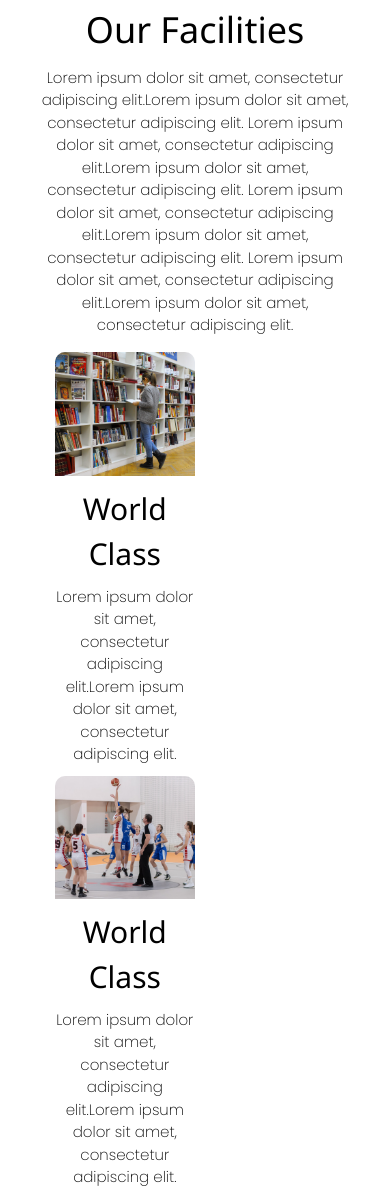
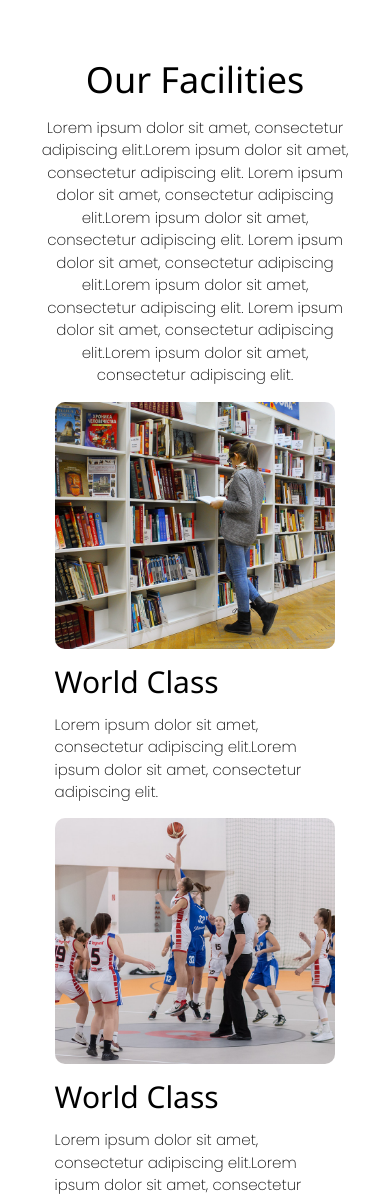
Before and after one commit to wendy3salinas/college-page, a plain HTML site: page index.html in a window 390 px wide. Shown: the part 6940-8134 px from the top of the page. Drawn offline with nearby package versions, Linux system fonts and the light colour scheme.

Commit message:
adds phone css

```diff
--- a/index.html
+++ b/index.html
@@ -146,7 +146,7 @@
             Lorem ipsum dolor sit amet, consectetur adipiscing elit.Lorem ipsum dolor sit amet, consectetur adipiscing elit.
         </p>
 
-    <div class="row">
+    <div class="row" id="facil">
         <div class="facilities-col">
             <img src="images/library.png">
             <h2>World Class</h2>
--- a/style.css
+++ b/style.css
@@ -4,7 +4,6 @@
     padding: 0;
     font-family: 'Poppins', sans-serif;
 }
-
 
 nav{
     background-image: linear-gradient(rgba(4, 9, 30, 0.75),rgba(4, 9, 30, 0.75)),url(images/banner.png);
@@ -125,6 +124,11 @@ nav .fa{
         display: block;
     }
 
+    /* you need to add "html, body {overflow-x: hidden;}" in the media query
+    in order to prevent the user from being able to scroll to the nav-links bar
+    when it has a negative right value.
+    */
+
     .nav-links{
         position: absolute;
         background: #a51662;
@@ -156,6 +160,11 @@ nav .fa{
 
     .row{
         flex-direction: column;
+
+    }
+
+    #facil{
+        width: fit-content;
     }
 
 }
@@ -258,20 +267,36 @@ nav .fa{
 
 .facilities{
     width: 80%;
+    margin: auto;
     text-align: center;
-    margin: auto;
-    padding-top: 50px;
+    padding-top: 100px;
 }
 
 .facilities-col{
-    flex-basis: 32%;
+    flex-basis: 31%;
     border-radius: 10px;
-    margin-bottom: 10px;
-    position: relative;
+    margin-bottom: 5%;
+    text-align: left;
+}
+
+
+/*
+position: relative;
     overflow: hidden;
     width: 50%;
-}
+*/
 
 .facilities-col img{
     width: 100%;
+    border-radius: 10px;
 }
+
+.facilities-col p{
+    padding: 0%;
+}
+
+.facilities-col h3{
+    margin-top: 16px;
+    margin-bottom: 15px;
+    text-align: left;
+}
```
Also changed, not shown: images/test.png (added), images/test2.png (added), images/test3.png (added).
